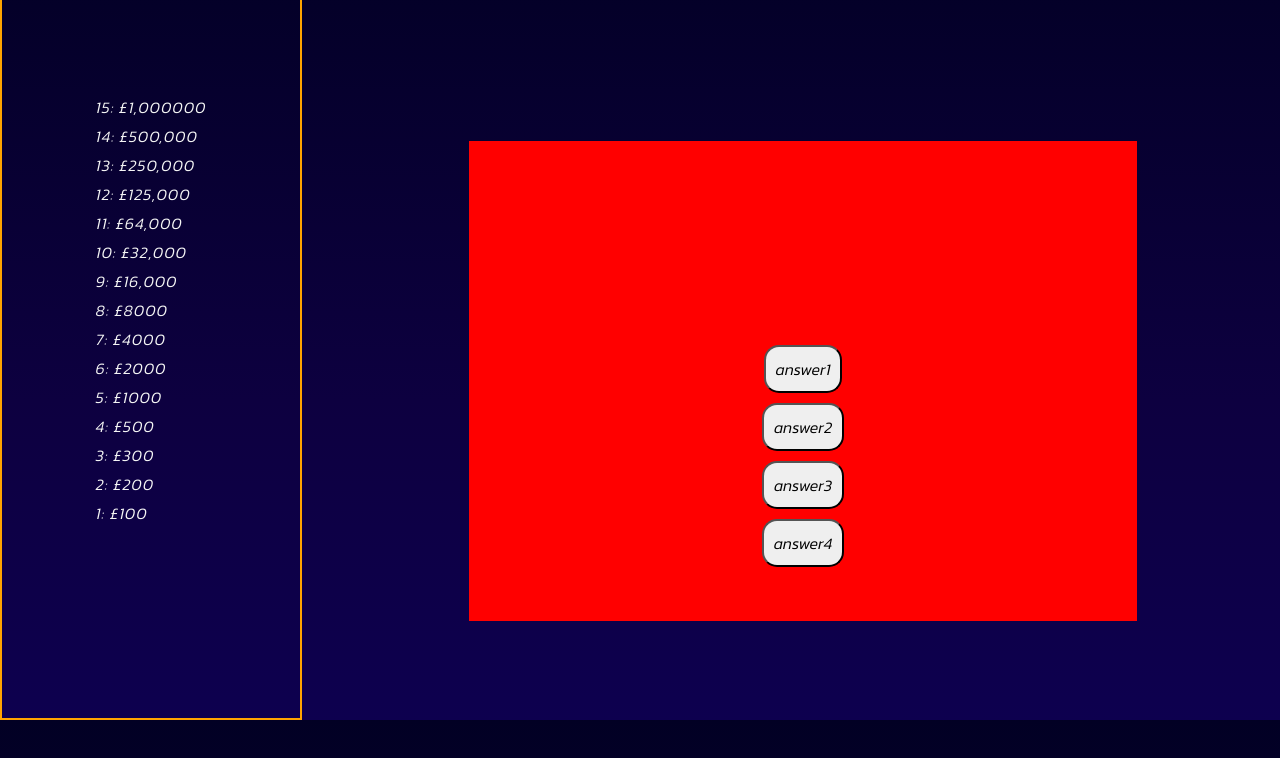
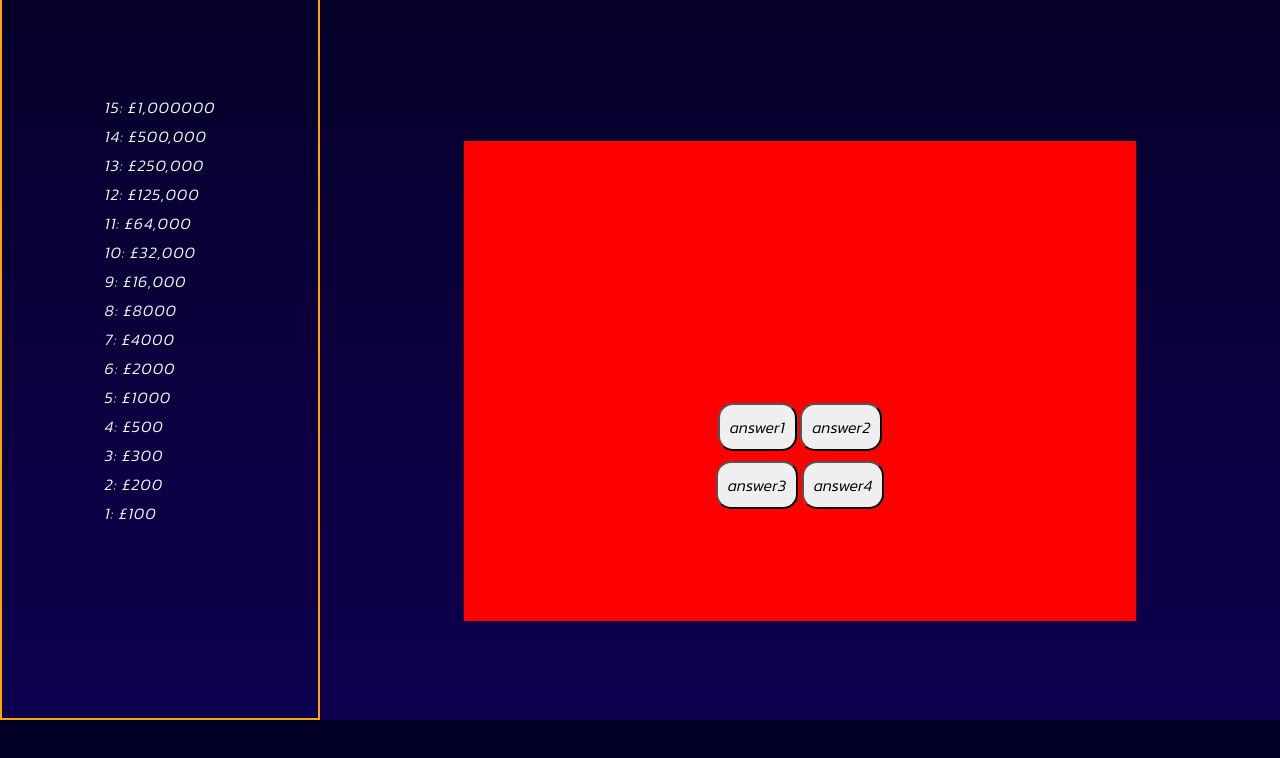
Before and after one commit to Craig-Hudson/Millionaire, a website: page quiz.html in a window 1280 px wide. Shown: the part 80-838 px from the top of the page. Drawn offline with nearby package versions, Linux system fonts and the light colour scheme; no server answers.

Commit message:
add columns to answer buttons

```diff
--- a/quiz.html
+++ b/quiz.html
@@ -11,7 +11,7 @@
   <!-- QUIZ AREA -->
   <section class="quiz-area">
     <div class="container-fluid g-0 h-100 w-100">
-      <div class="row">
+      <div class="row g-0">
         <div class="col-3">
           <div class="quiz-score">
             <div class="quiz-scores-container">
@@ -43,17 +43,20 @@
             <div class="quiz-body">
               <h3 id="question" class="quiz-question"></h3>
               <div class="answer-options">
-                <button type="button" id="answer1" data-number="1" class="answer-button">answer1</button>
-                <button type="button" id="answer2" data-number="2" class="answer-button">answer2</button>
-                <button type="button" id="answer3" data-number="3" class="answer-button">answer3</button>
-                <button type="button" id="answer4" data-number="4" class="answer-button">answer4</button>
+                <div class="columns">
+                  <button type="button" id="answer1" data-number="1" class="answer-button">answer1</button>
+                  <button type="button" id="answer2" data-number="2" class="answer-button">answer2</button>
+                </div>
+                <div class="columns">
+                  <button type="button" id="answer3" data-number="3" class="answer-button">answer3</button>
+                  <button type="button" id="answer4" data-number="4" class="answer-button">answer4</button>
+                </div>
               </div>
-
             </div>
-
+          </div>
         </div>
       </div>
-  </div>
+    </div>
   </section>
   <script src="assets/js/game.js"></script>
   <script src="https://cdn.jsdelivr.net/npm/bootstrap@5.3.1/dist/js/bootstrap.bundle.min.js" integrity="sha384-HwwvtgBNo3bZJJLYd8oVXjrBZt8cqVSpeBNS5n7C8IVInixGAoxmnlMuBnhbgrkm" crossorigin="anonymous"></script>
```
